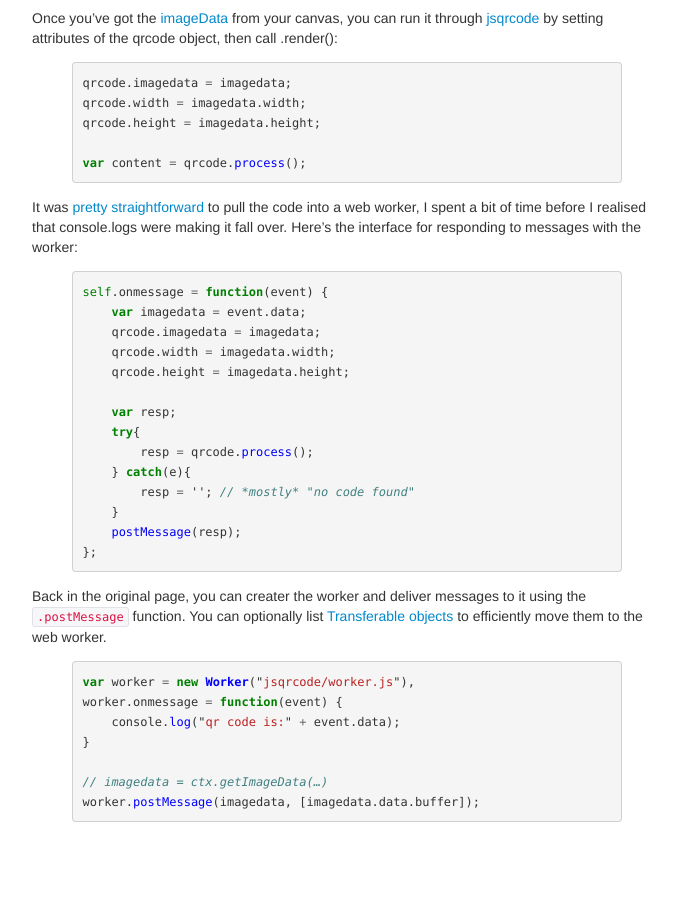
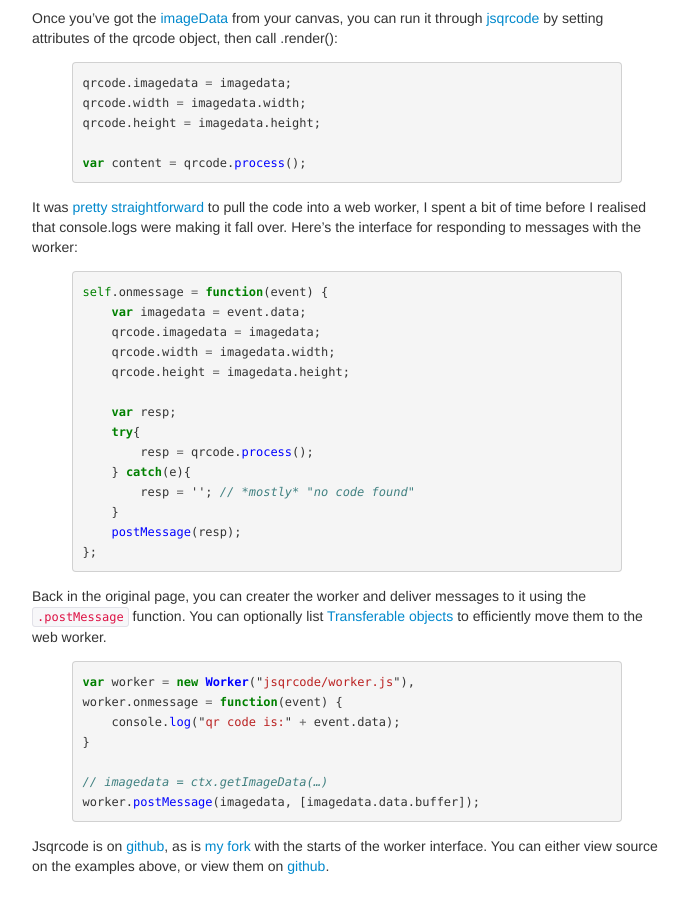
Before and after one commit to benfoxall/benfoxall.github.com, a Jekyll site: the page built from _posts/2013-04-14-webworker-qr.md, in a window 1280 px wide and 900 px high, scrolled down 1099 px. Shown: the whole window, without its empty margins (293-982 px from the left). Built offline with Jekyll 4.4.1, drawn with Linux system fonts in a browser that asks for light colours; comment, search, counter and statistics services are not loaded; before the commit the page ends 1949 px from its top, so only the background shows below that; some of the changed lines change nothing that is shown; some of the changed text lies outside the part shown.

Commit message:
oops, and links

```diff
--- a/_posts/2013-04-14-webworker-qr.md
+++ b/_posts/2013-04-14-webworker-qr.md
@@ -11,7 +11,7 @@
     <a href="javascript:window.open('/qr/web-worker.html','scanner','width=700,height=600');">&gt;with web worker</a> <small>(should be smoother)</small>
 
 <br />
-    <a href="javascript:window.open('/qr/inline.html','scanner','width=700,height=600');">&gt;web worker</a>
+    <a href="javascript:window.open('/qr/inline.html','scanner','width=700,height=600');">&gt;without web worker</a>
 
 </h3>
 
@@ -69,3 +69,6 @@
 // imagedata = ctx.getImageData(…)
 worker.postMessage(imagedata, [imagedata.data.buffer]);
 {% endhighlight %}
+
+
+Jsqrcode is on [github](https://github.com/LazarSoft/jsqrcode), as is [my fork](https://github.com/benfoxall/jsqrcode) with the starts of the worker interface. You can either view source on the examples above, or view them on [github](https://github.com/benfoxall/benfoxall.github.com/tree/master/qr).
```
